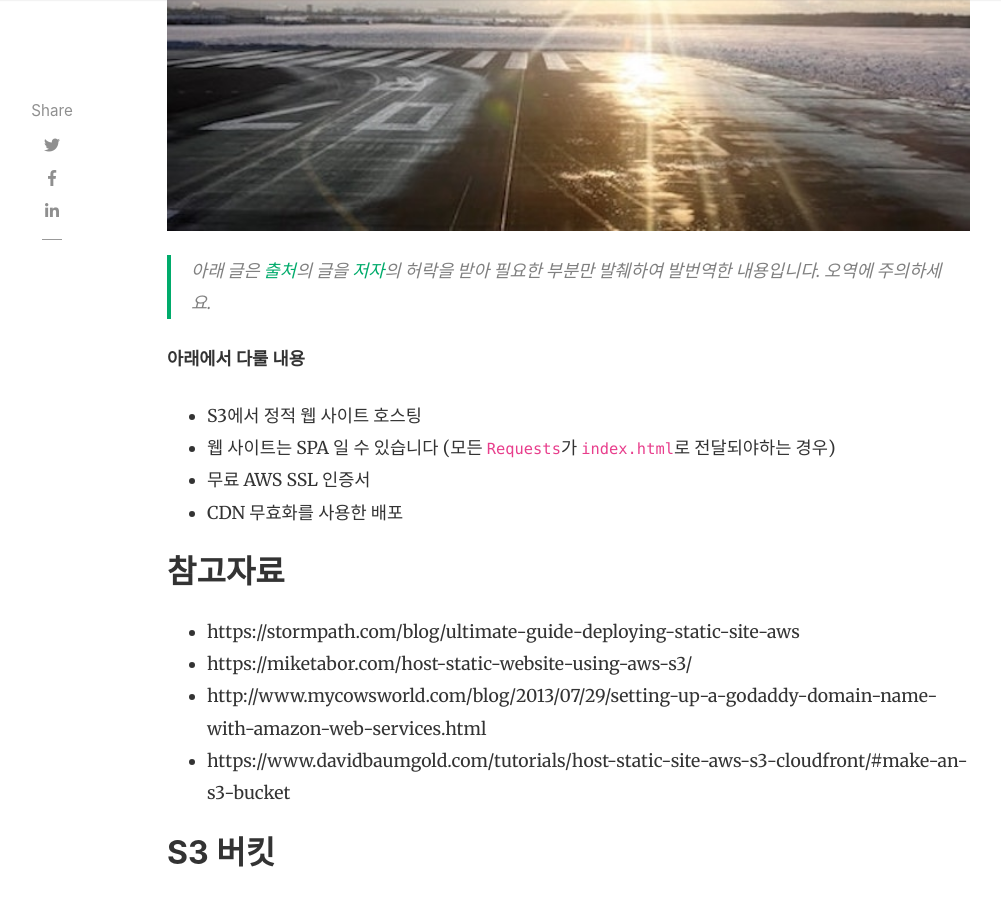
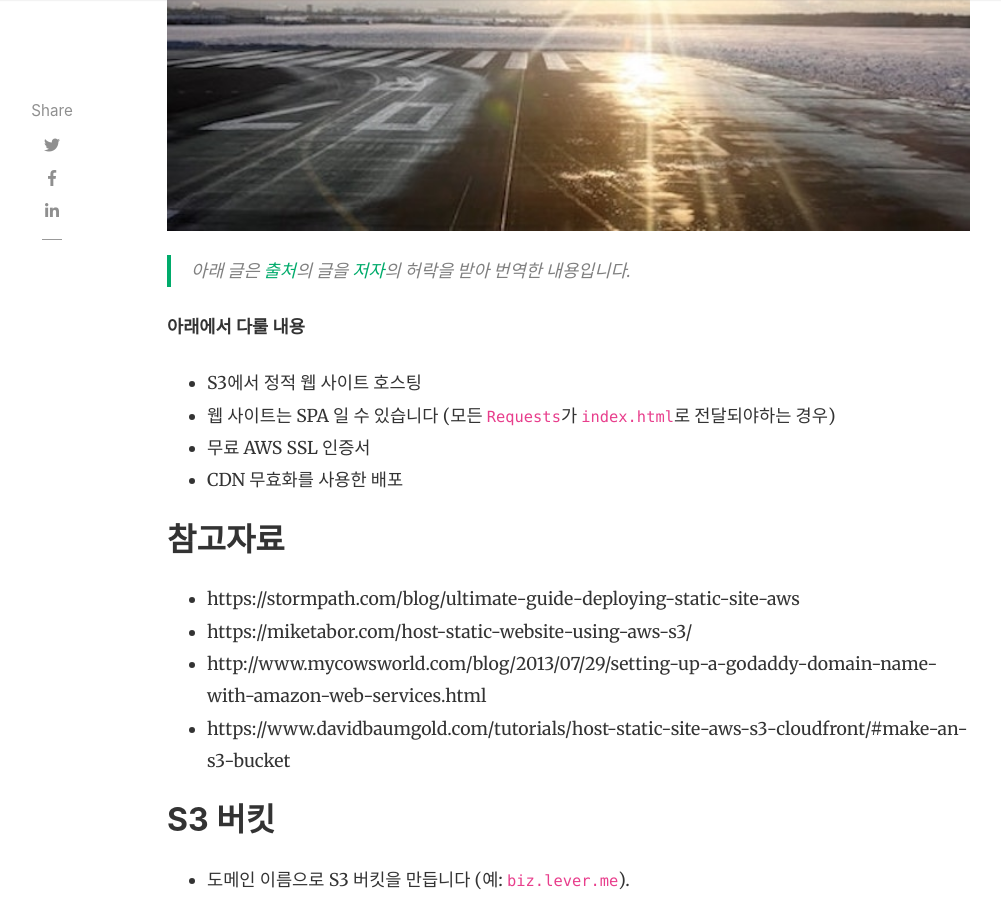
Before and after one commit to madup-inc/madup-inc.github.io, a Jekyll site: the page built from _posts/2020-03-03-deploy-S3.md, in a window 1280 px wide and 900 px high, scrolled down 723 px. Shown: the whole window, without its empty margins (118-1119 px from the left). Built offline with Jekyll 4.4.1, drawn with Linux system fonts in a browser that asks for light colours; nearby versions of some CDN libraries; comment, search, counter and statistics services are not loaded.

Commit message:
불필요한 문구 제거

```diff
--- a/_posts/2020-03-03-deploy-S3.md
+++ b/_posts/2020-03-03-deploy-S3.md
@@ -7,7 +7,7 @@ featured: true
 excerpt: AWS S3에서 React App 배포 자동화를 위해 필요한 내용을 번역해보았습니다.
 ---
 
-> 아래 글은 [출처](https://gist.github.com/bradwestfall/b5b0e450015dbc9b4e56e5f398df48ff)의 글을 [저자](https://gist.github.com/bradwestfall)의 허락을 받아 필요한 부분만 발췌하여 발번역한 내용입니다. 오역에 주의하세요.
+> 아래 글은 [출처](https://gist.github.com/bradwestfall/b5b0e450015dbc9b4e56e5f398df48ff)의 글을 [저자](https://gist.github.com/bradwestfall)의 허락을 받아 번역한 내용입니다.
 
 **아래에서 다룰 내용**
 - S3에서 정적 웹 사이트 호스팅
```
